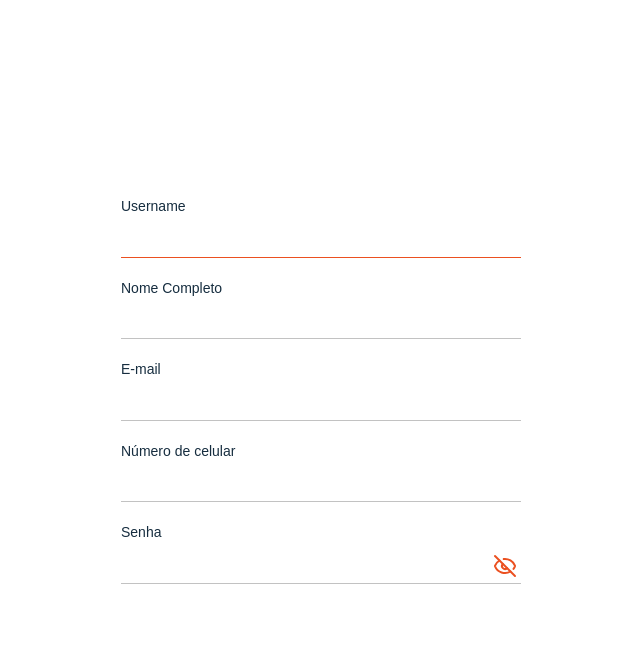
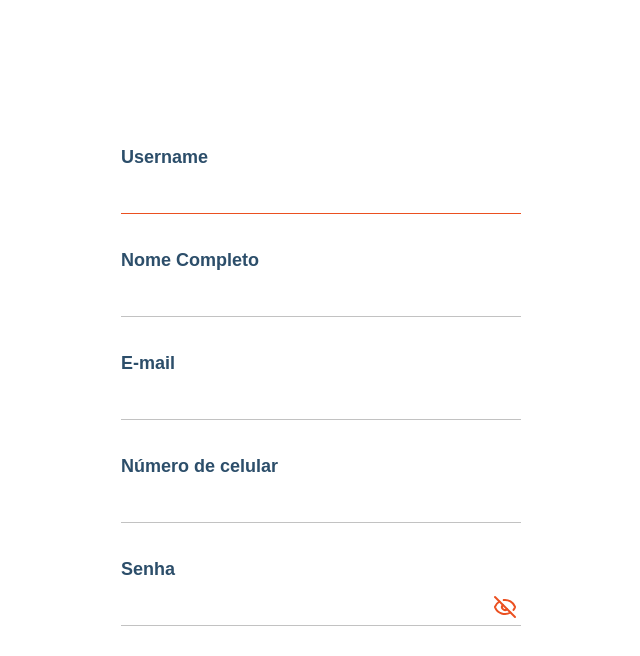
Before and after one commit to luiz-feliph/aluggy-web, a React (Vite) app: page /register in a window 1280 px wide. Shown: the top 656 px of the page, without its empty margins (319-959 px from the left). Built offline with nearby package versions, Linux system fonts and the light colour scheme.

Commit message:
fix: adjust font sizes in Button, FormField, and PasswordField

```diff
--- a/src/components/Button.tsx
+++ b/src/components/Button.tsx
@@ -3,7 +3,7 @@ import { cva, type VariantProps } from "class-variance-authority";
 import { Loader2 } from "lucide-react";
 
 const buttonVariants = cva(
-  "inline-flex items-center justify-center gap-2 rounded-lg font-display font-medium transition-colors cursor-pointer disabled:opacity-50 disabled:pointer-events-none",
+  "inline-flex items-center justify-center gap-2 rounded-lg font-display font-bold transition-colors cursor-pointer disabled:opacity-50 disabled:pointer-events-none",
   {
     variants: {
       variant: {
@@ -13,9 +13,9 @@ const buttonVariants = cva(
         ghost: "text-secondary-600 hover:bg-neutral-100",
       },
       size: {
-        sm: "h-8 px-3 text-sm",
-        md: "h-10 px-4 text-[15px]",
-        lg: "h-12 px-6 text-base",
+        sm: "h-8 px-3 text-base",
+        md: "h-10 px-4 text-md",
+        lg: "h-12 px-6 text-lg",
       },
     },
     defaultVariants: {
--- a/src/features/auth/components/FormField.tsx
+++ b/src/features/auth/components/FormField.tsx
@@ -17,10 +17,10 @@ export function FormField({ id, label, value, onChange, isValid, instructionText
   const showError = focus && value && !isValid;
 
   return (
-    <div className="mb-5">
+    <div className="mb-2">
       <label
         htmlFor={id}
-        className="block font-display text-sm font-medium text-secondary-600 mb-1.5"
+        className="block font-display text-lg font-bold text-secondary-500 mb-1.5"
       >
         {label}
       </label>
@@ -38,7 +38,7 @@ export function FormField({ id, label, value, onChange, isValid, instructionText
         onFocus={() => setFocus(true)}
         onBlur={() => setFocus(false)}
         className={`
-          w-full bg-transparent font-body text-[15px] text-secondary-700
+          w-full bg-transparent font-body text-base text-secondary-700
           border-0 border-b py-1.5 outline-none
           transition-colors duration-150
           placeholder:text-neutral-400
@@ -53,8 +53,8 @@ export function FormField({ id, label, value, onChange, isValid, instructionText
         id={`${id}-note`}
         role="alert"
         className={`
-          mt-1 text-xs font-body
-          ${showError ? "block text-error" : "hidden"}
+          mt-1 text-sm font-body
+          ${showError ? "block text-error" : "invisible"}
         `}
       >
         {instructionText}
--- a/src/features/auth/components/PasswordField.tsx
+++ b/src/features/auth/components/PasswordField.tsx
@@ -17,8 +17,8 @@ export function PasswordField({ id, label, value, onChange, isValid, instruction
   const showError = focus && value && !isValid;
 
   return (
-    <div className="mb-5">
-      <label htmlFor={id} className="block font-display text-sm font-medium text-secondary-600 mb-1.5">
+    <div className="mb-2">
+      <label htmlFor={id} className="block font-display text-lg font-bold text-secondary-500 mb-1.5">
         {label}
       </label>
 
@@ -34,7 +34,7 @@ export function PasswordField({ id, label, value, onChange, isValid, instruction
           aria-describedby={`${id}-note`}
           onFocus={() => setFocus(true)}
           onBlur={() => setFocus(false)}
-          className="flex-1 bg-transparent font-body text-[15px] text-secondary-700 border-0 py-1.5 outline-none"
+          className="flex-1 bg-transparent font-body text-base text-secondary-700 border-0 py-1.5 outline-none"
         />
         <button
           type="button"
@@ -46,7 +46,7 @@ export function PasswordField({ id, label, value, onChange, isValid, instruction
         </button>
       </div>
 
-      <p id={`${id}-note`} role="alert" className={`mt-1 text-xs font-body ${showError ? "block text-error" : "hidden"}`}>
+      <p id={`${id}-note`} role="alert" className={`mt-1 text-sm font-body ${showError ? "block text-error" : "invisible"}`}>
         {instructionText}
       </p>
     </div>
```
